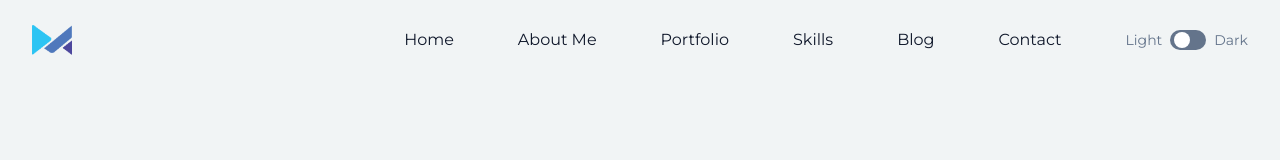
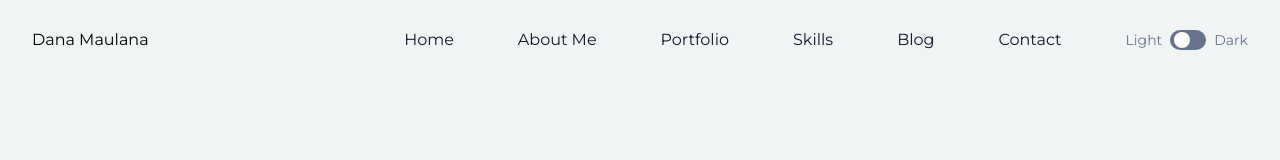
Before and after one commit to DanaMaulana/DanaMaulana.github.io, a plain HTML site: page index.html in a window 1280 px wide. Shown: the top 160 px of the page. Drawn offline with Linux system fonts and the light colour scheme.

Commit message:
mengubah logo dan juga nama Monday Tech

```diff
--- a/index.html
+++ b/index.html
@@ -38,9 +38,7 @@
       <div class="container">
         <div class="flex items-center justify-between relative">
           <div class="px-4">
-            <a href="#home" class="py-6 block">
-              <img src="src/img/icon/logo.png" class="w-10" alt="logo" />
-            </a>
+            <a href="#home" class="py-6 block"> Dana Maulana </a>
           </div>
           <!-- menu hamburger -->
           <div class="flex items-center px-4">
@@ -934,7 +932,7 @@
             <h3
               class="font-bold text-4xl text-white mb-5 uppercase dark:text-dark"
             >
-              monday tech
+              Dana Maulana
             </h3>
             <h4 class="font-bold text-2xl mb-2 capitalize dark:text-dark">
               hubungi kami
```
